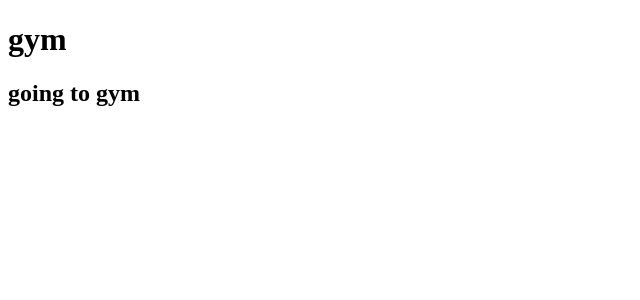
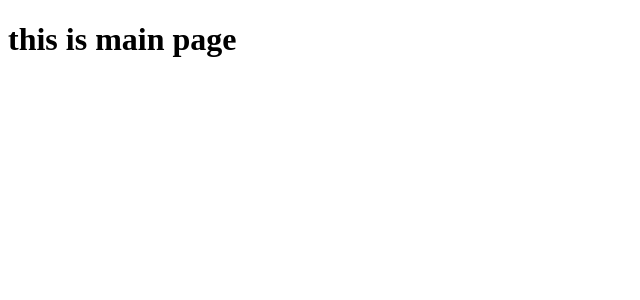
Before and after one commit to Amitkys/react, a React (Vite) app: page / in a window 1280 px wide. Shown: the top 300 px of the page, without its empty margins (0-640 px from the left). Built offline with nearby package versions, Linux system fonts and the light colour scheme.

Commit message:
removed unnessay files

```diff
--- a/src/App.jsx
+++ b/src/App.jsx
@@ -1,20 +1,8 @@
-import {  RecoilRoot, useRecoilValue } from "recoil";
-import { todoFamily } from "./atom";
 
-function App() {
+function App(){
   return (
-    <RecoilRoot>
-      <Todo id={1} />
-    </RecoilRoot>
-  )
-
-}
-function Todo({id}) {
-  const todos = useRecoilValue(todoFamily(id))
-  return(
     <div>
-      <h1>{todos.title}</h1>
-      <h2>{todos.description}</h2>
+      <h1>this is main page</h1>
     </div>
   )
 }
--- a/src/atom.jsx
+++ /dev/null
@@ -1,8 +0,0 @@
-import { atomFamily } from "recoil";
-import { TODO } from "./delete.js";
-export const todoFamily = atomFamily({
-    key: 'todoFamily',
-    default: id => {
-        return TODO.find((x) => x.id == id);
-    }
-})
--- a/src/context.jsx
+++ /dev/null
@@ -1,3 +0,0 @@
-import { createContext } from "react";
-
-export const CountContext = createContext(0);
--- a/src/delete.js
+++ /dev/null
@@ -1,20 +0,0 @@
-const TODO = [
-    {
-        id: 1,
-        title: 'gym',
-        description: 'going to gym'
-    },
-    {
-        id: 2,
-        title: 'study',
-        description: 'going to study',
-    },
-    {
-        id: 3,
-        title: 'buying phone',
-        description: 'going to buy phone'
-
-    }
-];
-
-export {TODO};
```
Also changed, not shown: delete.js (added).
